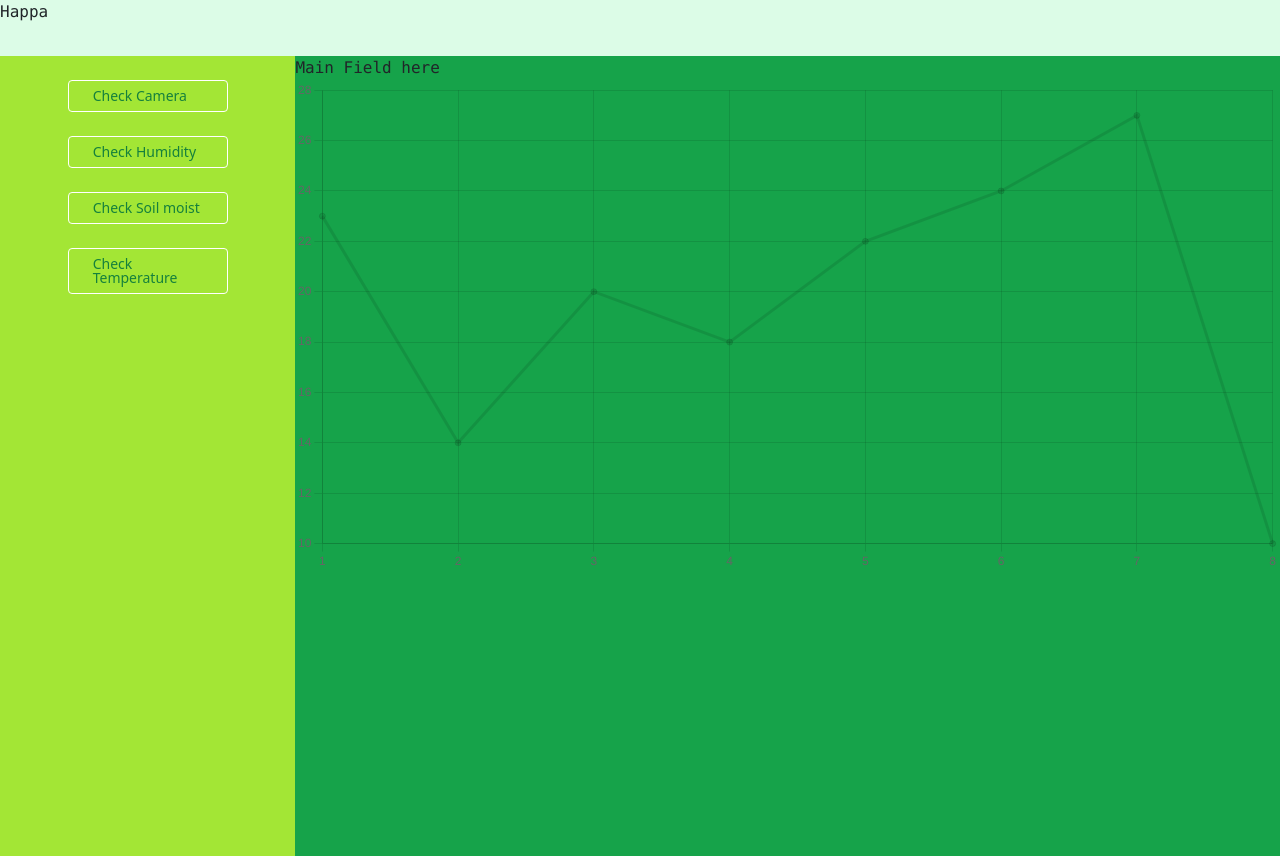
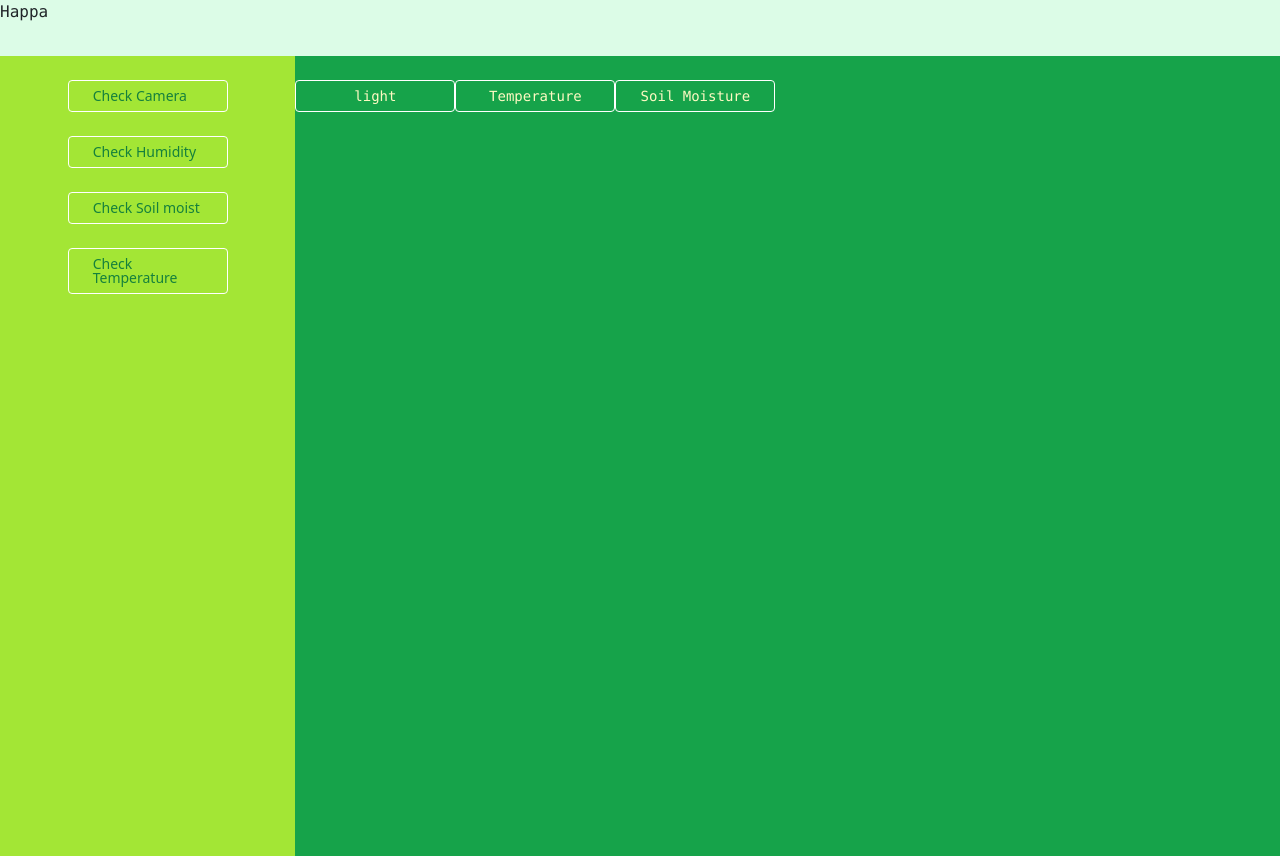
Before and after one commit to cc26-project-plants/cc26-senior-project, a Next.js app: page /main in a window 1280 px wide. Built offline with nearby package versions, Linux system fonts and the light colour scheme; no server answers.

Commit message:
feat: put dummy chart and add button in main.tsx

```diff
--- /dev/null
+++ b/pages/charts/Temp.tsx
@@ -0,0 +1,26 @@
+import React from "react";
+import { Bar } from "react-chartjs-2";
+import {
+  Chart as ChartJS,
+  LineController,
+  LineElement,
+  PointElement,
+  LinearScale,
+  Title,
+  CategoryScale,
+  BarElement,
+} from "chart.js";
+
+function Temp({ chartData }) {
+  ChartJS.register(
+    LineController,
+    LineElement,
+    PointElement,
+    LinearScale,
+    Title,
+    CategoryScale,
+    BarElement
+  );
+  return <Bar data={chartData} />;
+}
+export default Temp
--- a/pages/main.tsx
+++ b/pages/main.tsx
@@ -6,9 +6,41 @@ import { PlantData } from "./charts/Data";
 
 import Navbar from "./Navbar ";
 import LightLevel from "./charts/lightlevel";
+import Temp from "./charts/Temp";
 
 const Main = () => {
   // const { user, loginWithGoogle, error }: any = auth;
+  const [showLight, setShowLight] = useState(false)
+  const [showTemp, setShowTemp] = useState(false)
+  const [showSoilWater, setSoilWater] = useState(false)
+  const hideEverything = () =>{
+    setShowLight(false);
+    setShowTemp(false);
+    setSoilWater(false)
+  }
+  const displayLight = () =>{
+    hideEverything()
+    // setShowLight(true);
+    // setShowLight(prevState => !prevState)
+    setShowLight(true);
+    // setShowTemp(false);
+  }
+  const displayTemp = () =>{
+    hideEverything()
+    // setShowTemp(true);
+    // setShowTemp(prevState => !prevState)
+    // setShowLight(false);
+    setShowTemp(true);
+  }
+  const displaySoilWater = () =>{
+    // hideEverything()
+    // setShowTemp(true);
+    // setShowTemp(prevState => !prevState)
+    setShowLight(false);
+    setShowTemp(false);
+    setSoilWater(true)
+  }
+
   const [tempData, setTempData] = useState({
     labels: PlantData.map((val) => val.id),
     datasets: [
@@ -26,9 +58,34 @@ const Main = () => {
       <div className="flex flex-row  ">
         <Navbar />
         <div className="font-mono  w-screen h-screen  bg-green-600">
-          Main Field here
+          {/* Main Field here */}
           <div>
-            <LightLevel chartData={tempData} />
+            <button
+            onClick={displayLight}
+            className="w-40 inline-block text-sm px-4 py-2 leading-none border rounded
+            no-underline text-yellow-100 border-white
+            hover:border-transparent hover:text-teal-500 hover:bg-white mt-4 lg:mt-0"
+            >light</button>
+            {/* {showLight && <LightLevel chartData={tempData} />} */}
+
+            <button
+            onClick={displayTemp}
+            className="w-40 inline-block text-sm px-4 py-2 leading-none border rounded
+            no-underline text-yellow-100 border-white
+            hover:border-transparent hover:text-teal-500 hover:bg-white mt-4 lg:mt-0"
+            >Temperature</button>
+
+            <button
+            // onClick={displayTemp}
+            className="w-40 inline-block text-sm px-4 py-2 leading-none border rounded
+            no-underline text-yellow-100 border-white
+            hover:border-transparent hover:text-teal-500 hover:bg-white mt-4 lg:mt-0"
+            >Soil Moisture</button>
+
+            {showLight && <LightLevel chartData={tempData} />}
+            {showTemp && <Temp chartData={tempData} />}
+            {/* {showSoilWater && <Temp chartData={tempData} />} */}
+            {/* <LightLevel chartData={tempData} /> */}
           </div>
           {/* {modalShow && <FeedPlant onClick={displayModal}/>} */}
           {/* {modalShow && <FeedPlant onClick={displayModal}/>} */}
```
